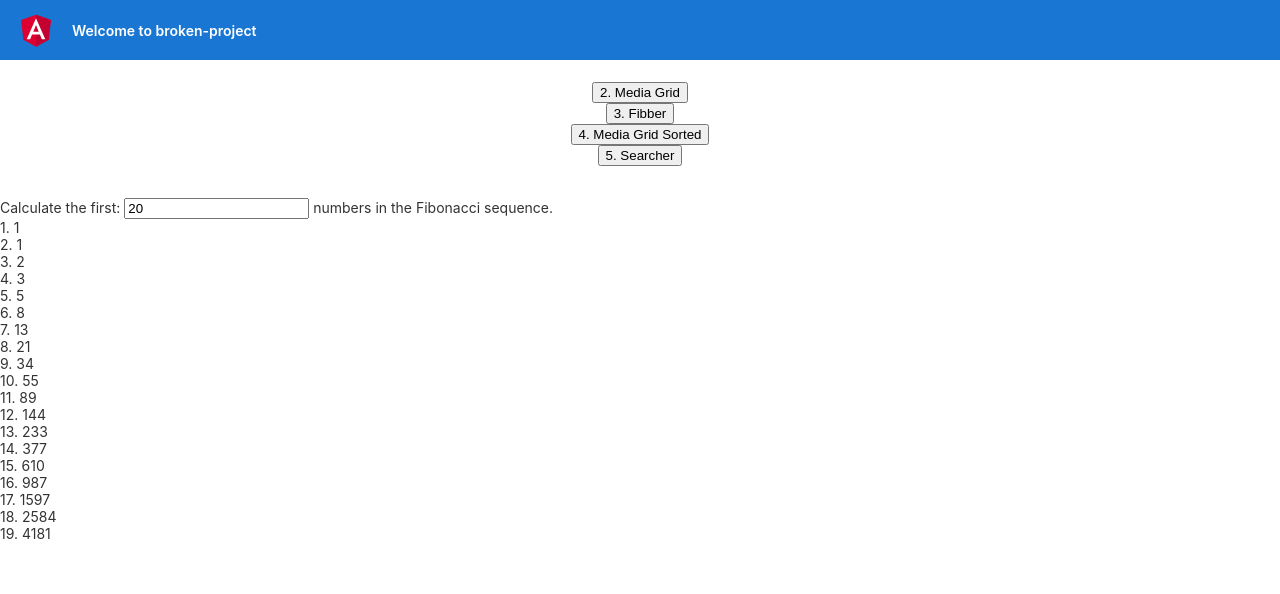
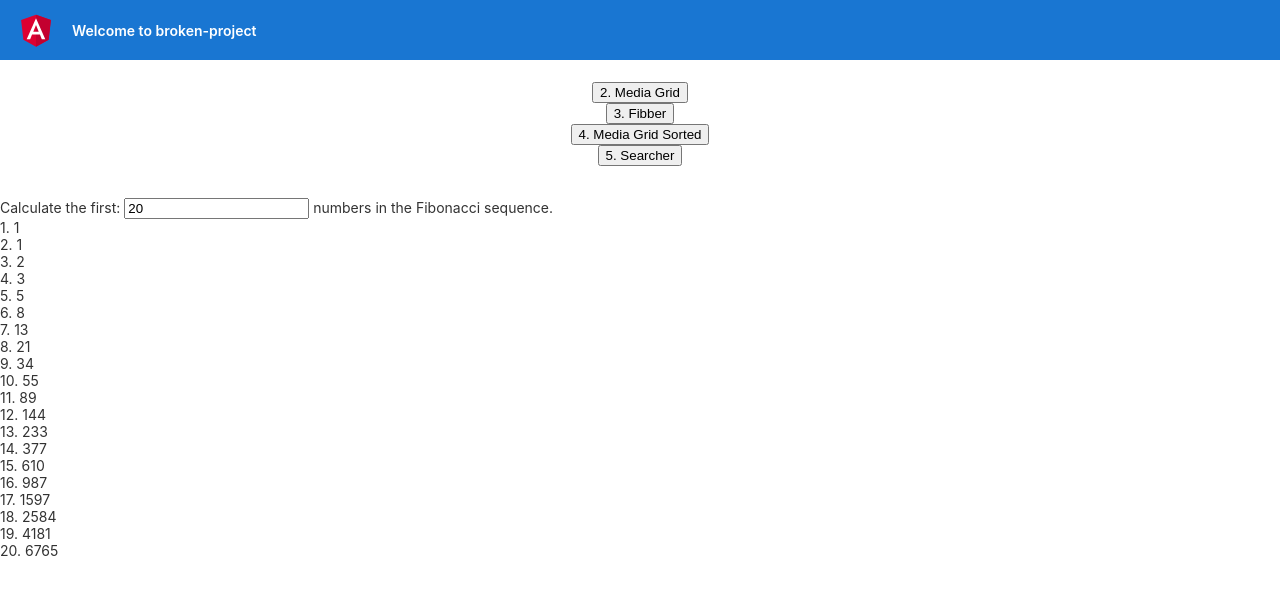
Before and after one commit to KatherineSharp/angular-test, an Angular app: page /fibber in a window 1280 px wide. Shown: the top 594 px of the page. Built offline with nearby package versions, Linux system fonts and the light colour scheme.

Commit message:
Fibber results

```diff
--- a/src/app/fibber/fibber.component.ts
+++ b/src/app/fibber/fibber.component.ts
@@ -17,7 +17,7 @@ export class FibberComponent implements OnInit {
     const fibs = [];
     const fibonacciGenerator = this.fib();
 
-    for (let i = 1; i < this.numbersToCalculate; i++) {
+    for (let i = 0; i < this.numbersToCalculate; i++) {
       const nextFibNumber = fibonacciGenerator.next().value;
       fibs.push(nextFibNumber);
     }
```
